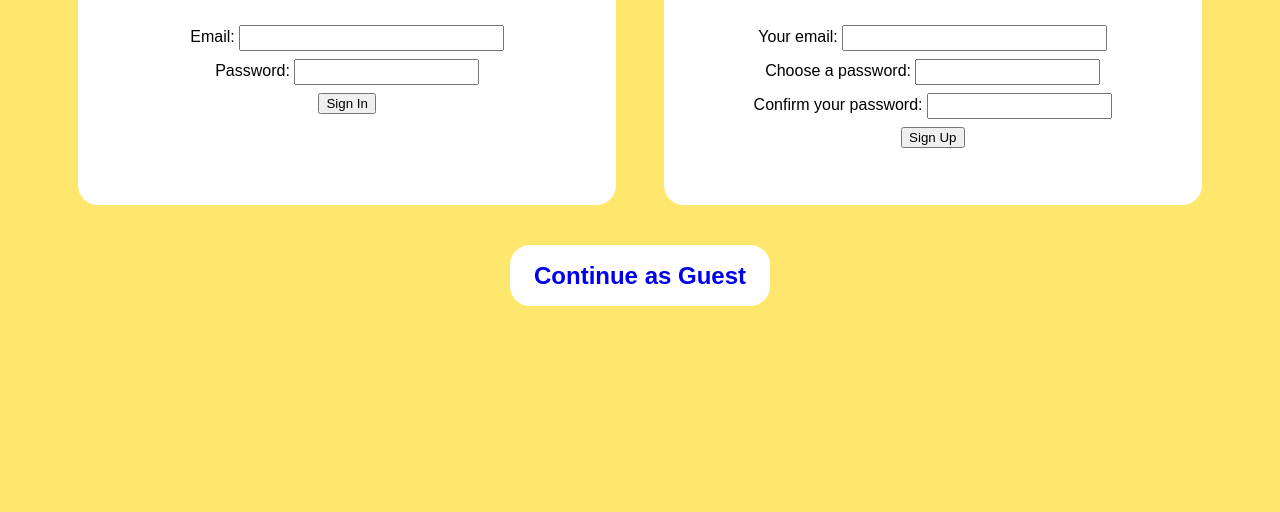
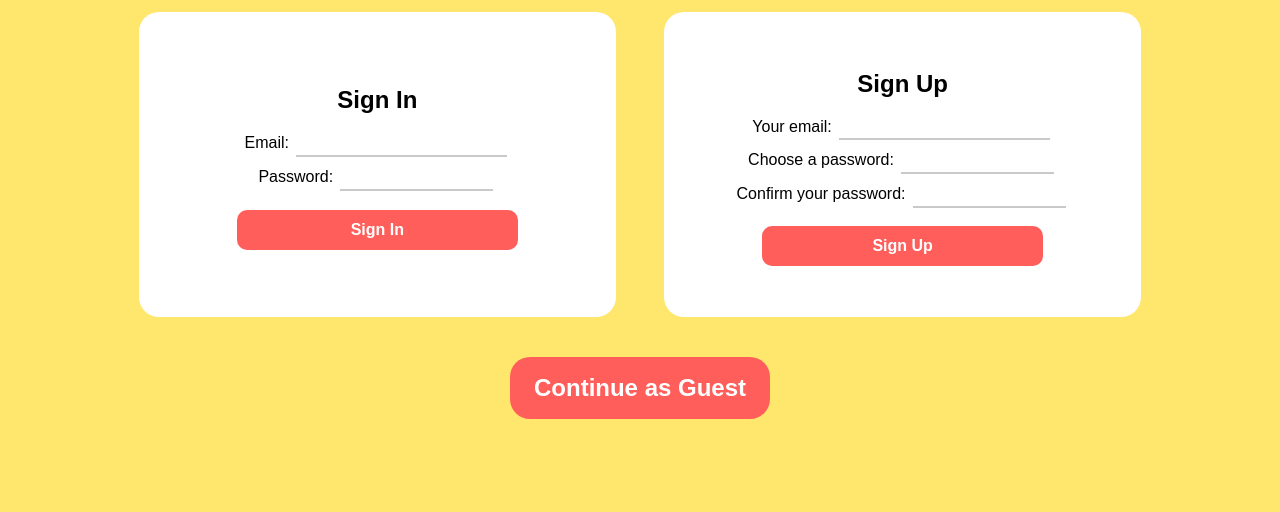
Before and after one commit to Jae-Huh/communication-board-design-mockup, a plain HTML site: page index.html in a window 1280 px wide. Shown: the part 288-800 px from the top of the page. Drawn offline with Linux system fonts and the light colour scheme.

Commit message:
Complete index page styling

```diff
--- a/css/main.css
+++ b/css/main.css
@@ -16,8 +16,8 @@ body {
 .main > h1 {
   font-family: 'Pacifico', cursive;
   color: #FF5E5B;
-  font-size: 4em;
-  margin: 0.7em 0 0.5em 0;
+  font-size: 3.5em;
+  margin: 0.3em 0 0.1em 0;
 }
 
 .forms {
@@ -30,26 +30,80 @@ body {
   background-color: #ffffff;
   border-radius: 20px;
   margin: 1em 0;
-  padding: 1em;
-  height: 30vh;
+  padding: 0.3em;
+  height: 37vh;
   display: flex;
   flex-direction: column;
   align-items: center;
+  justify-content: center;
+}
+
+.form-parts > h2 {
+  margin: 0.5em;
+  display: flex;
 }
 
 .form-el {
-  margin: 0.5em;
+  /*margin: 0.5em;*/
+}
+
+.index-form {
+  display: flex;
+  flex-direction: column;
+  width: 100%;
+  align-items: center;
+  padding: 0 0.5em;
 }
 
 input {
   line-height: 1.5em;
+  padding: 0.3em 0 0 0;
+  border: none;
+  border-bottom: solid 2px #c9c9c9;
+  margin: 0.2em;
+  font-size: 0.9em;
+}
+
+input:focus {
+  border-bottom: solid 2px #969696;
+  outline: none;
+}
+
+.form-btn {
+  display: flex;
+  justify-content: center;
+  border-radius: 10px;
+  background-color: #FF5E5B;
+  color: #ffffff;
+  border: none;
+  padding: 0.5em 1em;
+  margin: 1em 1em 0.3em 1em;
+  width: 60%;
+  font-weight: bold;
+  font-size: 1em;
+}
+
+.form-btn:focus {
+  border: none;
+}
+
+.form-btn:hover {
+  background-color: #00CECB;
+  color: #ffffff;
+  cursor: pointer;
 }
 
 .guest-login {
-  background-color: #ffffff;
+  background-color: #FF5E5B;
+  color: #ffffff;
   border-radius: 20px;
   text-decoration: none;
   margin: 1em 0;
+}
+
+.guest-login:hover {
+  background-color: #00CECB;
+  color: #ffffff;
 }
 
 .guest > h2 {
@@ -62,6 +116,15 @@ input {
 
 
 @media (min-width: 800px) {
+  .main {
+    height: 97vh;
+    justify-content: center;
+  }
+
+  .main > h1 {
+    font-size: 6em;
+  }
+
   .forms {
     flex-direction: row;
     width: 100%;
@@ -69,8 +132,14 @@ input {
   }
 
   .form-parts {
-    width: 40%;
+    width: 37%;
     margin: 1.5em;
   }
 
+  @media (max-height: 630px) {
+    .main {
+      height: auto;
+    }
+  }
+
 }
--- a/index.html
+++ b/index.html
@@ -13,34 +13,34 @@
       <div class="forms">
         <div class="sign-in form-parts">
           <h2>Sign In</h2>
-          <form class="" action="" method="">
+          <form class="index-form" action="" method="">
             <div class="form-el">
               <label>Email: </label>
-              <input type="text" name="email" size="30">
+              <input type="text" name="email" size="23">
             </div>
             <div class="form-el">
               <label>Password: </label>
-              <input type="password" name="password">
+              <input type="password" name="password" size="16">
             </div>
-            <input type="submit" name="signIn" value="Sign In">
+            <input type="submit" name="signIn" value="Sign In" class="form-btn">
           </form>
         </div>
         <div class="sign-up form-parts">
           <h2>Sign Up</h2>
-          <form class="" action="" method="">
+          <form class="index-form" action="" method="">
             <div class="form-el">
               <label>Your email: </label>
-              <input type="text" name="email" size="30">
+              <input type="text" name="email" size="23">
             </div>
             <div class="form-el">
               <label>Choose a password: </label>
-              <input type="password" name="password">
+              <input type="password" name="password" size="16">
             </div>
             <div class="form-el">
               <label>Confirm your password: </label>
-              <input type="password" name="password">
+              <input type="password" name="password" size="16">
             </div>
-            <input type="submit" name="signUp" value="Sign Up">
+            <input type="submit" name="signUp" value="Sign Up" class="form-btn">
           </form>
         </div>
       </div>
```
